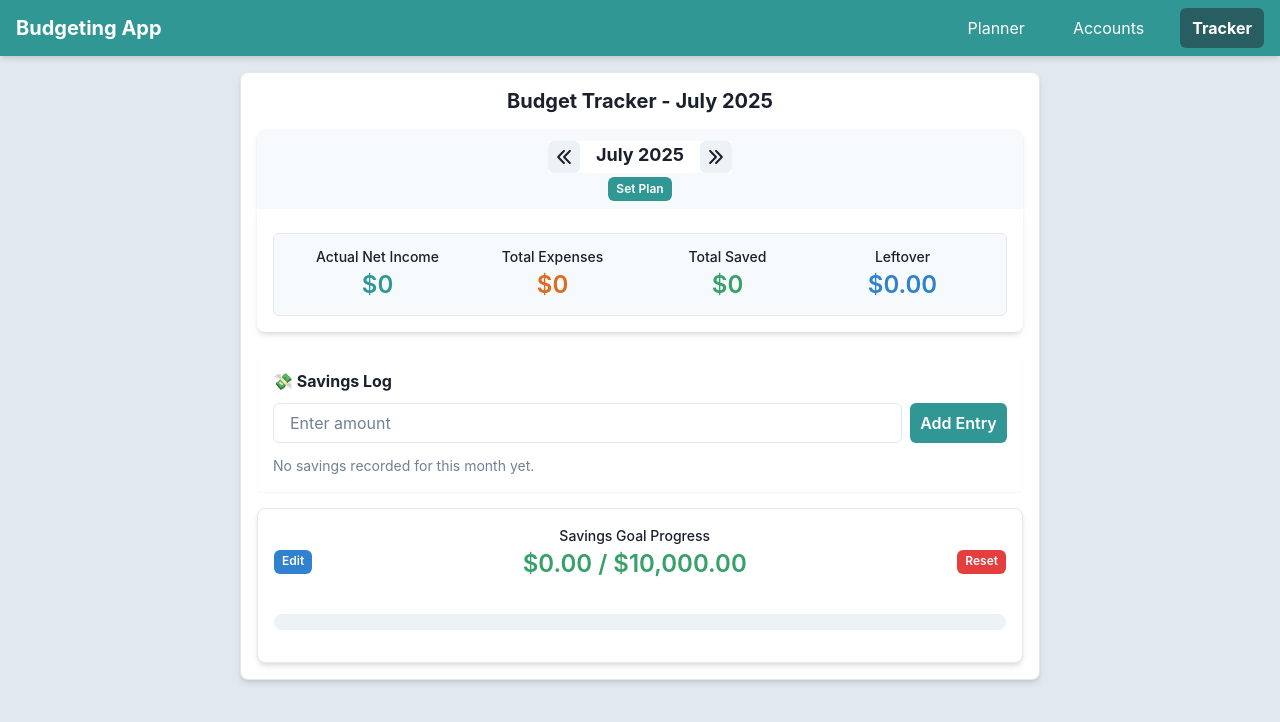
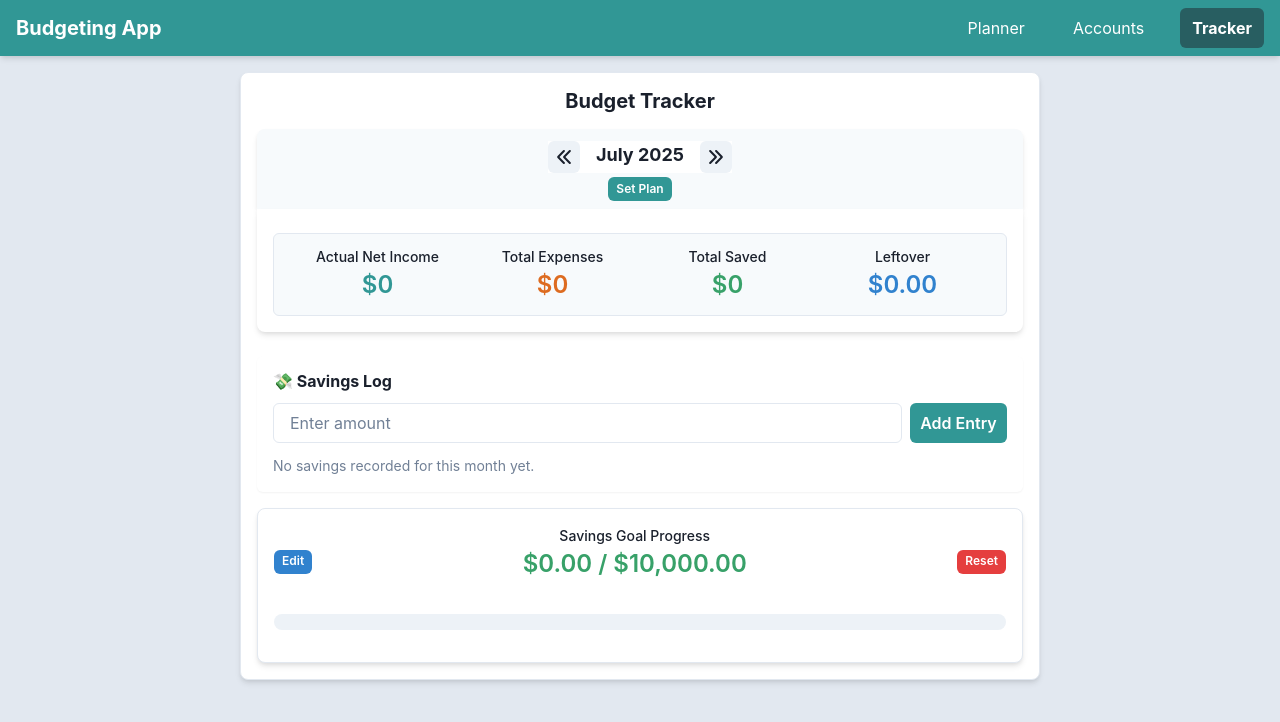
Before and after one commit to ArchILLtect/budget-app-solo, a React (Vite) app: page /tracker in a window 1280 px wide. Shown: the top 722 px of the page. Built offline with nearby package versions, Linux system fonts and the light colour scheme.

Commit message:
Chore: fix bad title

```diff
--- a/src/pages/BudgetTrackerPage.jsx
+++ b/src/pages/BudgetTrackerPage.jsx
@@ -14,7 +14,7 @@ export default function BudgetTrackerPage() {
     <Box bg="gray.200" p={4} minH="100vh">
       <Box p={4} maxW="800px" mx="auto" borderWidth={1} borderRadius="lg" boxShadow="md" background={"white"}>
         <Center mb={4}>
-          <Heading size="md" fontWeight={700}>Budget Tracker - {dayjs().format('MMMM YYYY')}</Heading>
+          <Heading size="md" fontWeight={700}>Budget Tracker</Heading>
         </Center>
 
         <TrackerHeader />
```
